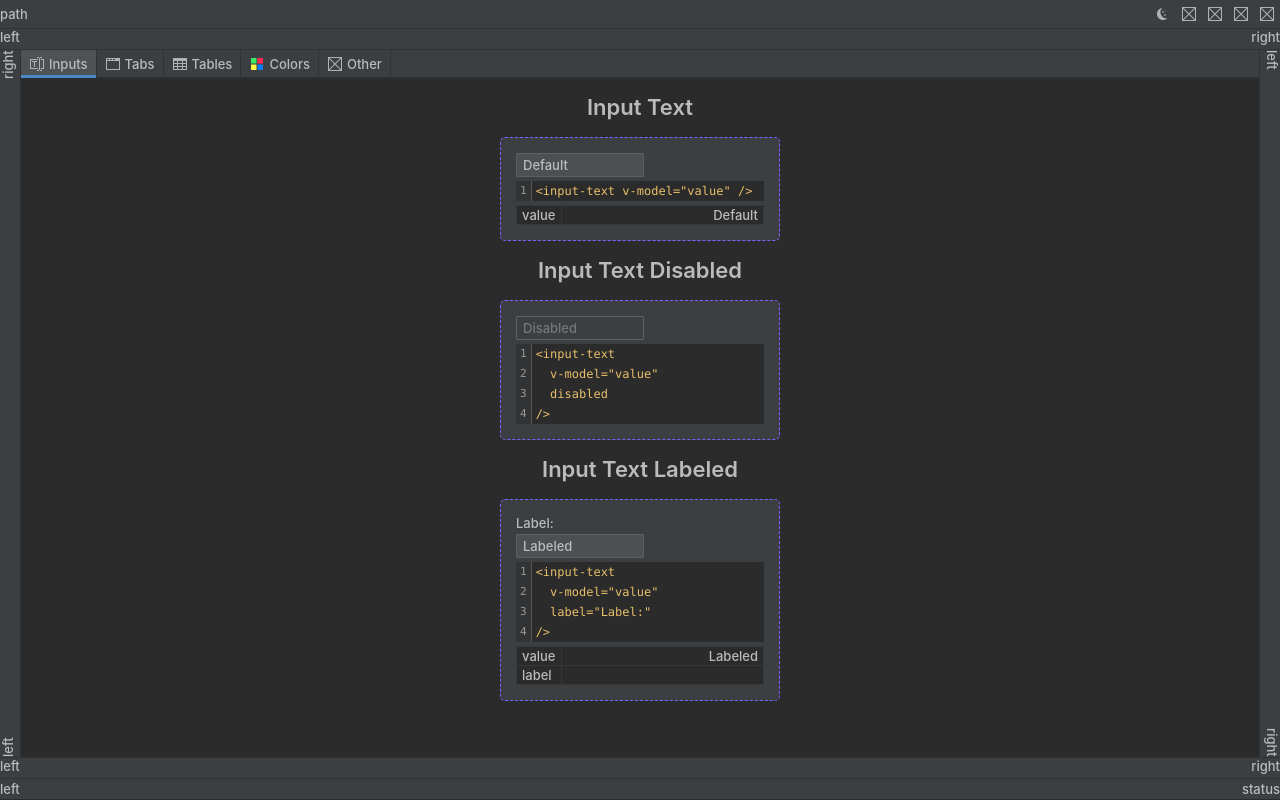
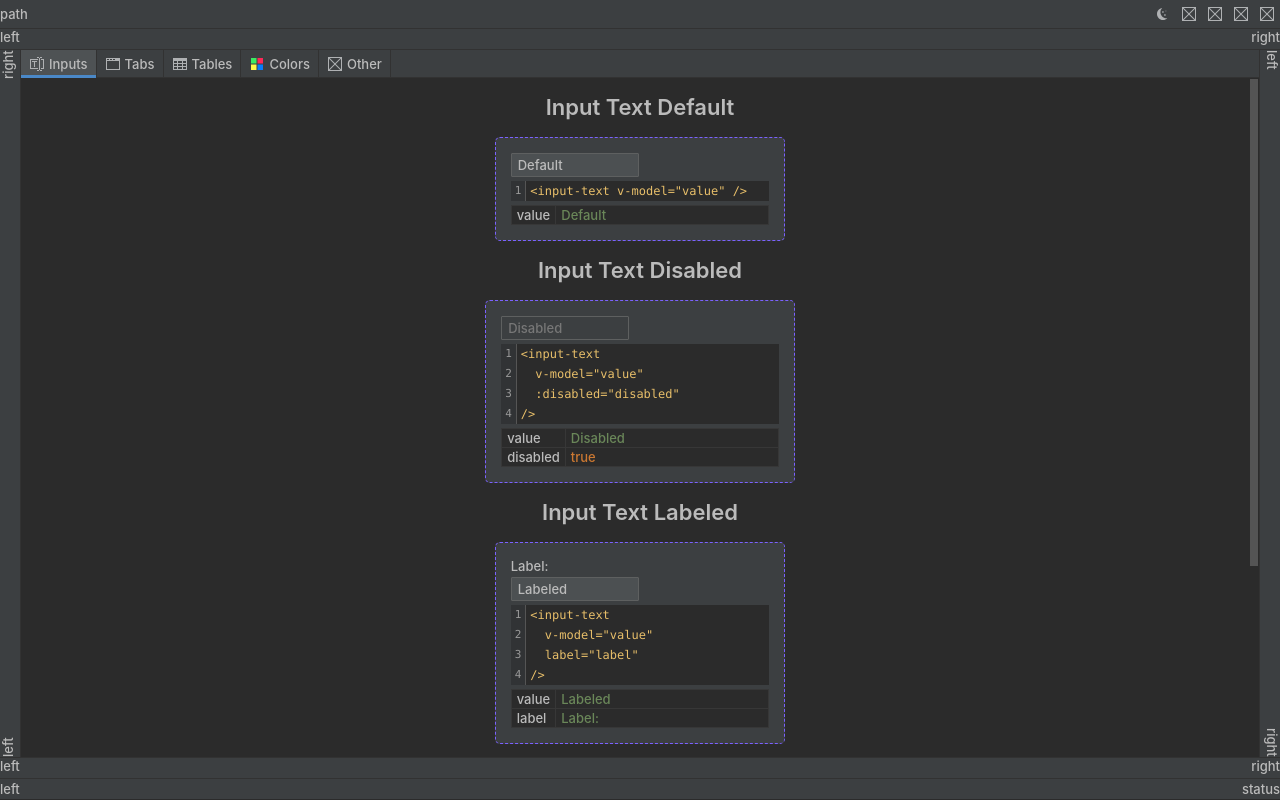
Before and after one commit to cclarice/CodeGlossary, a Vue app: page /dev/interface in a window 1280 px wide. Built offline with nearby package versions, Linux system fonts and the light colour scheme.

Commit message:
fully reworked interface inputs

```diff
--- a/src/views/dev/interface/InterfaceInput.vue
+++ b/src/views/dev/interface/InterfaceInput.vue
@@ -1,7 +1,7 @@
 <template>
   <div class="interface__component">
     <h3>
-      Input Text
+      Input Text Default
     </h3>
     <div class="interface__component-wrapper">
       <input-text v-model="inputTextValue0" />
@@ -9,12 +9,7 @@
         lang="html"
         :code="inputTextText0"
       />
-      <c-table
-        :table="{ body: [[
-          { content: 'value', width: 0 },
-          { content: inputTextValue0, align: 'right' }
-        ]] }"
-      />
+      <c-table :table="inputTextTable0" />
     </div>
   </div>
   <div class="interface__component">
@@ -24,12 +19,13 @@
     <div class="interface__component-wrapper">
       <input-text
         v-model="inputTextValue1"
-        disabled
+        :disabled="inputTextDisabled1"
       />
       <c-code
         lang="html"
         :code="inputTextText1"
       />
+      <c-table :table="inputTextTable1" />
     </div>
   </div>
   <div class="interface__component">
@@ -45,17 +41,23 @@
         lang="html"
         :code="inputTextText2"
       />
-      <c-table
-        v-memo="[ inputTextValue2 ]"
-        :table="{ body: [[
-          { content: 'value', width: 0 },
-          { content: inputTextValue2, align: 'right' }
-        ], [
-          { content: 'label', width: 0 },
-          { content: inputTextLabel2, align: 'right', editable: true }
-        ]] }"
-        @change-cell="inputTextChangeLabel"
+      <c-table :table="inputTextTable2" />
+    </div>
+  </div>
+  <div class="interface__component">
+    <h3>
+      Input Text Error
+    </h3>
+    <div class="interface__component-wrapper">
+      <input-text
+        v-model="inputTextValue3"
+        :error="inputTextRegex3.test(inputTextValue3) ? 'Error' : ''"
       />
+      <c-code
+        lang="html"
+        :code="inputTextText3"
+      />
+      <c-table :table="inputTextTable3" />
     </div>
   </div>
 </template>
@@ -64,23 +66,74 @@
 import CTable from '@/components/table/CTable.vue'
 import InputText from '@/components/inputs/InputText.vue'
 import CCode from '@/components/code/CCode.vue'
-import { ref } from 'vue'
-import { CellData } from '@/components/table/CTableBlock.vue'
+import { computed, ref } from 'vue'
+import Table from '@/models/Table'
 
+// 0 Default
+const inputTextValue0 = ref('Default')
 const inputTextText0 = ref('<input-text v-model="value" />')
-const inputTextValue0 = ref('Default')
+const inputTextTable0: Table = {
+  body: [[
+    { content: 'value', width: 0 },
+    { content: inputTextValue0, align: 'left', editable: true }
+  ]]
+}
+
+// 1 Disabled
+const inputTextValue1 = ref('Disabled')
+const inputTextDisabled1 = ref(true)
 const inputTextText1 = ref(`<input-text
   v-model="value"
-  disabled
+  :disabled="disabled"
 />`)
-const inputTextValue1 = ref('Disabled')
+const inputTextTable1: Table = {
+  body: [[
+    { content: 'value', width: 0 },
+    { content: inputTextValue1, align: 'left', editable: true }
+  ],
+  [
+    { content: 'disabled', width: 0 },
+    { content: inputTextDisabled1, align: 'left', editable: true }
+  ]]
+}
+
+// 2 Labeled
+const inputTextLabel2 = ref('Label:')
+const inputTextValue2 = ref('Labeled')
 const inputTextText2 = ref(`<input-text
   v-model="value"
-  label="Label:"
+  label="label"
 />`)
-const inputTextValue2 = ref('Labeled')
-const inputTextLabel2 = ref('Label:')
-const inputTextChangeLabel = (event: CellData) => inputTextLabel2.value = event.value
+const inputTextTable2: Table = {
+  body: [[
+    { content: 'value', width: 0 },
+    { content: inputTextValue2, align: 'left', editable: true }
+  ], [
+    { content: 'label', width: 0 },
+    { content: inputTextLabel2, align: 'left', editable: true }
+  ]]
+}
+
+// 3 Error
+const inputTextValue3 = ref('Error')
+const inputTextRegexText3 = ref('[A-Z]')
+const inputTextRegex3 = computed(() => {
+  try { return RegExp(inputTextRegexText3.value) }
+  catch (e) { return RegExp('') }
+})
+const inputTextTable3: Table = {
+  body: [[
+    { content: 'value', width: 0 },
+    { content: inputTextValue3, align: 'left', editable: true }
+  ],[
+    { content: 'regex', width: 0 },
+    { content: inputTextRegexText3, align: 'left', editable: true }
+  ]]
+}
+const inputTextText3 = `<input-text
+  v-model="value"
+  :error="regex.test(value) ? 'Error' : ''"
+/>`
 </script>
 
 <style lang="scss" scoped>
```
